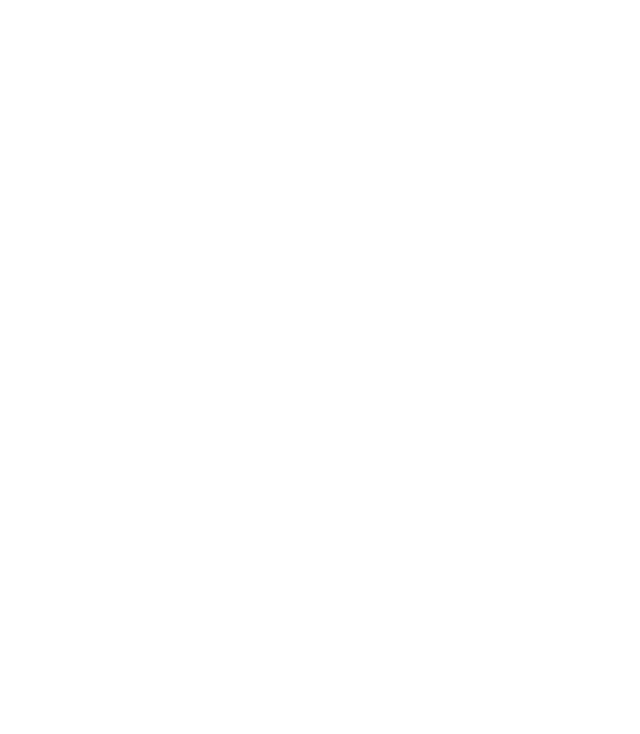
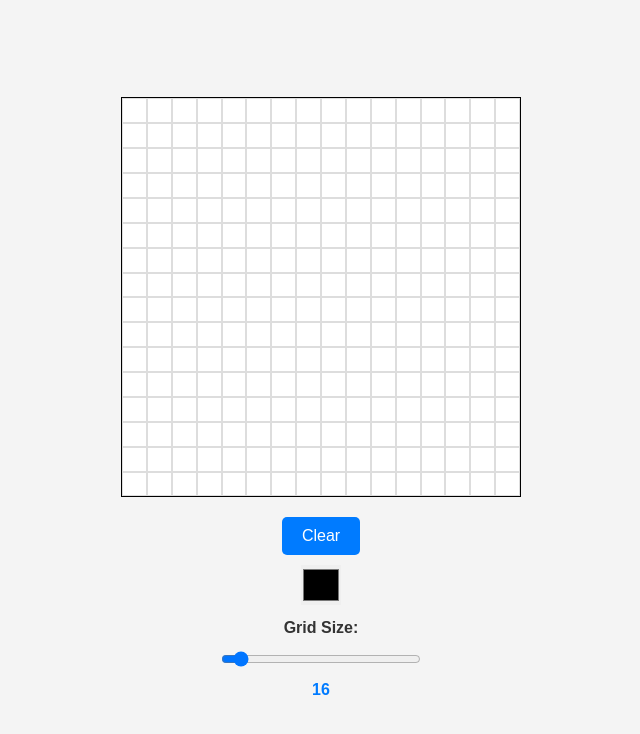
Before and after one commit to geekyabhi6387/etch-a-sketch, a plain HTML site: page index.html in a window 1280 px wide. Shown: the whole page, without its empty margins (319-959 px from the left). Drawn offline with Linux system fonts and the light colour scheme.

Commit message:
First usable version

```diff
--- a/index.html
+++ b/index.html
@@ -4,8 +4,19 @@
     <meta charset="UTF-8">
     <meta name="viewport" content="width=device-width, initial-scale=1.0">
     <title>Etch-a-Sketch</title>
+    <script src="./script.js" defer></script>
+    <link rel="stylesheet" href="./style.css">
 </head>
 <body>
-
+    <div id="container">
+        <div id="grid"></div>
+        <div id="controls">
+            <button id="clear">Clear</button>
+            <input type="color" id="colorPicker" value="#000000">
+            <label for="gridSize">Grid Size:</label>
+            <input type="range" id="gridSize" min="10" max="100" value="16">
+            <span id="gridSizeValue">16</span>
+        </div>
+    </div>
 </body>
 </html>
--- a/script.js
+++ b/script.js
@@ -0,0 +1,34 @@
+const container = document.getElementById('grid');
+const colorPicker = document.getElementById('colorPicker');
+const clearButton = document.getElementById('clear');
+const gridSizeInput = document.getElementById('gridSize');
+const gridSizeValue = document.getElementById('gridSizeValue');
+
+function createGrid(size) {
+    container.innerHTML = '';
+    container.style.gridTemplateColumns = `repeat(${size}, 1fr)`;
+    container.style.gridTemplateRows = `repeat(${size}, 1fr)`;
+
+    for (let i = 0; i < size * size; i++) {
+        const cell = document.createElement('div');
+        cell.style.border = '1px solid #ddd';
+        cell.style.backgroundColor = '#fff';
+        cell.addEventListener('mouseover', () => {
+            cell.style.backgroundColor = colorPicker.value;
+        });
+        container.appendChild(cell);
+    }
+}
+
+clearButton.addEventListener('click', () => {
+    const cells = container.querySelectorAll('div');
+    cells.forEach(cell => cell.style.backgroundColor = '#fff');
+});
+
+gridSizeInput.addEventListener('input', () => {
+    const size = gridSizeInput.value;
+    gridSizeValue.textContent = size;
+    createGrid(size);
+});
+
+createGrid(gridSizeInput.value);
--- a/style.css
+++ b/style.css
@@ -0,0 +1,77 @@
+* {
+    margin: 0;
+    padding: 0;
+    box-sizing: border-box;
+}
+
+body {
+    font-family: Arial, sans-serif;
+    line-height: 1.6;
+    background-color: #f4f4f4;
+    color: #333;
+    display: flex;
+    flex-direction: column;
+    align-items: center;
+    justify-content: center;
+    height: 100vh;
+    margin: 0;
+}
+
+#container {
+    display: flex;
+    flex-direction: column;
+    align-items: center;
+    gap: 20px;
+}
+
+#grid {
+    display: grid;
+    aspect-ratio: 1 / 1;
+    width: 400px;
+    border: 1px solid black;
+    background-color: #fff;
+}
+
+#controls {
+    display: flex;
+    flex-direction: column;
+    align-items: center;
+    gap: 10px;
+}
+
+button {
+    padding: 10px 20px;
+    font-size: 16px;
+    background-color: #007BFF;
+    color: white;
+    border: none;
+    border-radius: 5px;
+    cursor: pointer;
+    transition: background-color 0.3s ease;
+}
+
+button:hover {
+    background-color: #0056b3;
+}
+
+input[type="color"] {
+    width: 40px;
+    height: 40px;
+    border: none;
+    cursor: pointer;
+}
+
+input[type="range"] {
+    width: 200px;
+}
+
+label {
+    font-size: 16px;
+    font-weight: bold;
+}
+
+#gridSizeValue {
+    font-size: 16px;
+    font-weight: bold;
+    color: #007BFF;
+}
```
